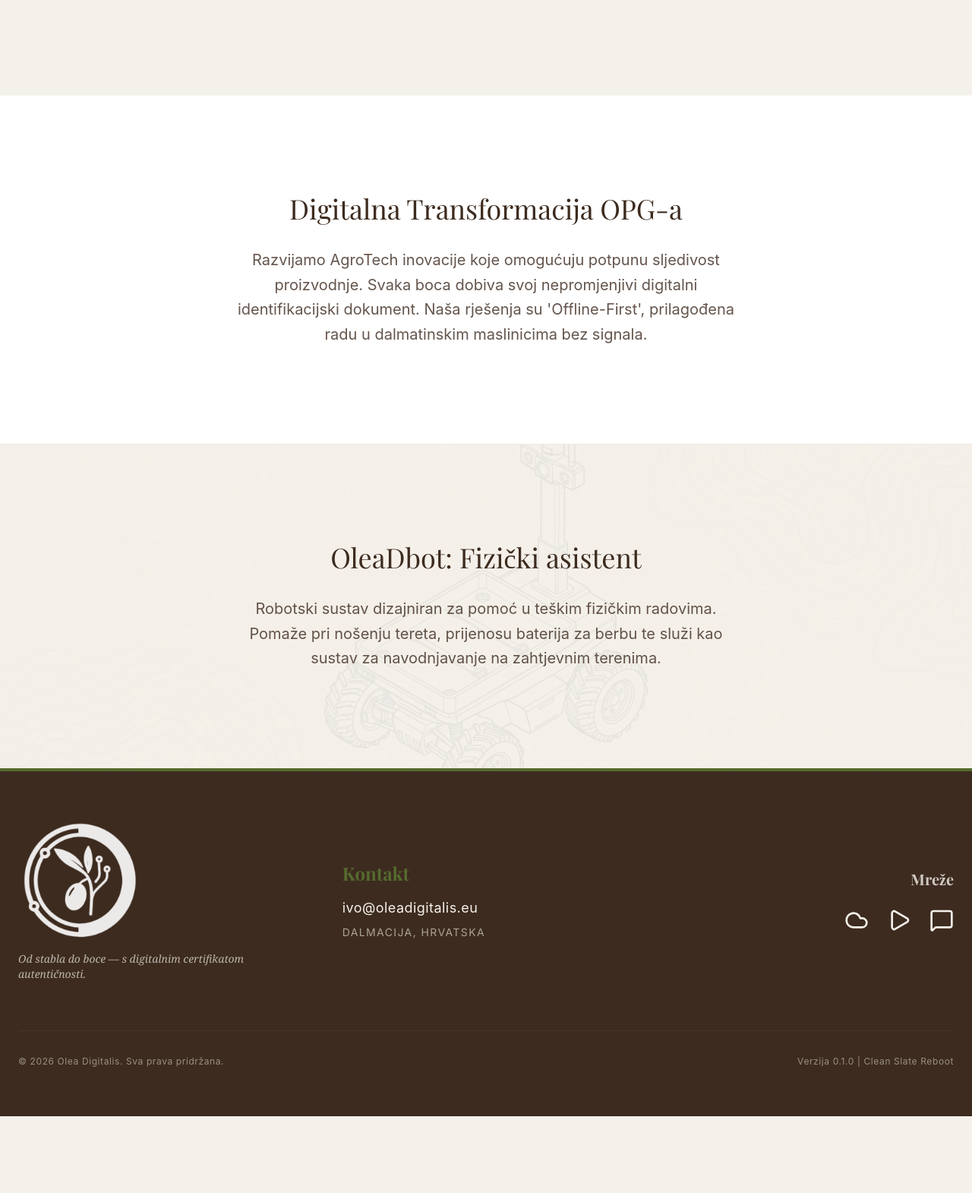
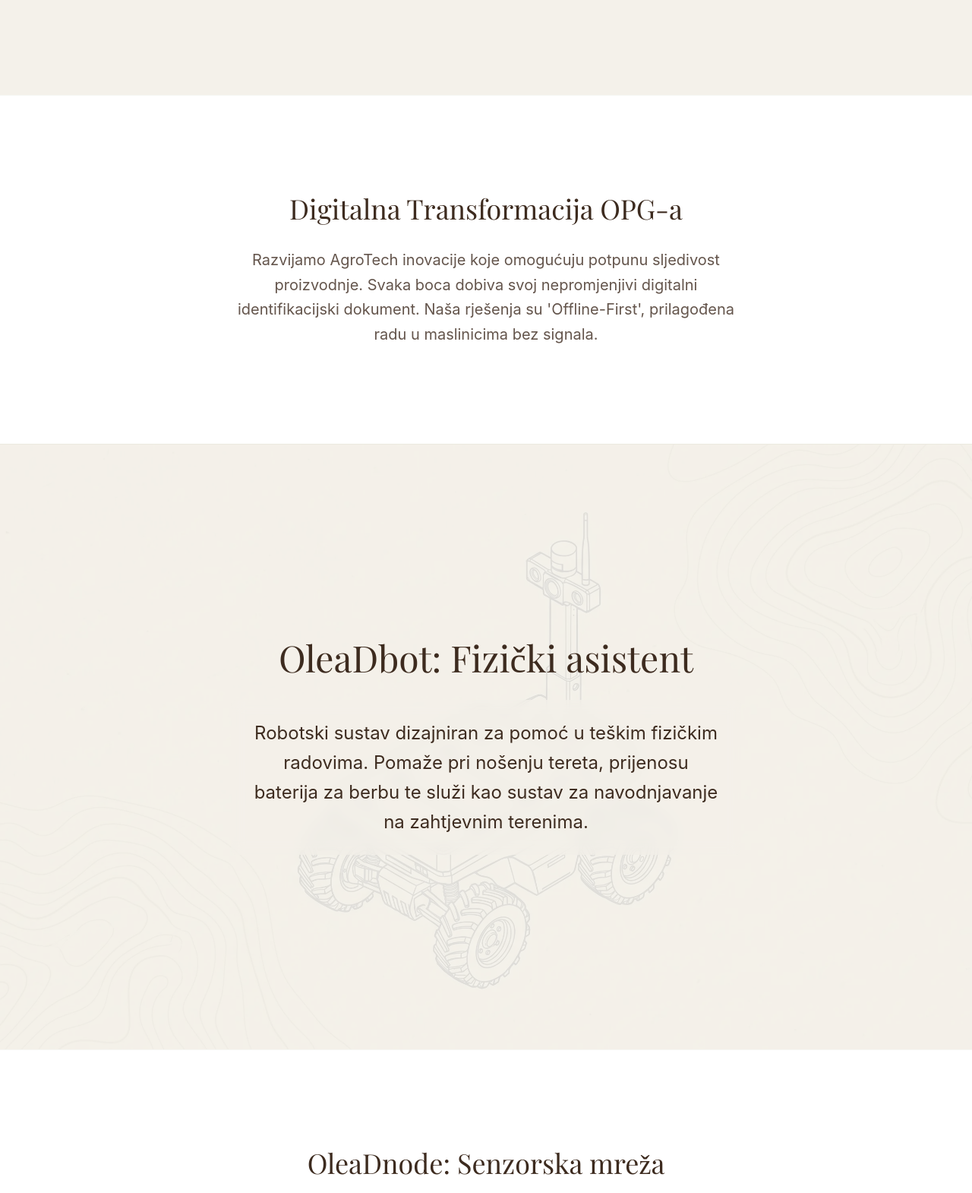
Before and after one commit to zerixmax/astroolead, an Astro site: page / in a window 1280 px wide. Shown: the part 1230-2800 px from the top of the page at 76% size. Before the commit the page ends 2699 px from the top, so only its background shows below. Built offline with nearby package versions, Linux system fonts and the light colour scheme; Astro itself is replaced by a stand-in of ours; a web font is replaced by a local one.

Commit message:
feat: add OleaDnode section and update location to Vela Luka

```diff
--- a/docs/dev-logs/2026-04-20-reboot.md
+++ b/docs/dev-logs/2026-04-20-reboot.md
@@ -23,7 +23,7 @@
 * **SEO & Content:** Hardkodirani tekst iz `index.astro` prebačen u centralizirani `content.json`.
 * **Terminologija:** Uklonjen termin "blockchain", uveden "digitalni identifikacijski dokument" radi prilagodbe ciljanom tržištu.
 * **SEO:** Ažuriran `Layout.astro` s meta tagovima (title, description, keywords).
-* **Assets:** Dodane finalne `.webp` slike i logotip u `src/assets/images/`. Test build prolazi bez grešaka.
+* **Assets:** Dodane finalne `.webp` slike, logotip i inženjerski nacrt `olead-bot-plan.webp` kao pozadina sekcije. Test build prolazi bez grešaka.
 
 ### 🚧 Poznati problemi (Bugs)
 * Nema. Finalni aseti su integrirani i build je verificiran.
--- a/src/components/Header.astro
+++ b/src/components/Header.astro
@@ -15,6 +15,7 @@ import logo from '../assets/images/oleadigitalis_logo264.png';
       <a href="/" class="hover:text-olea-olive transition-colors">Početna</a>
       <a href="#projekt" class="hover:text-olea-olive transition-colors">Projekt</a>
       <a href="#oleadbot" class="hover:text-olea-olive transition-colors">OleaDbot</a>
+      <a href="#oleadnode" class="hover:text-olea-olive transition-colors">OleaDnode</a>
       <a href="#kontakt" class="bg-olea-olive text-white px-6 py-2 rounded-full hover:bg-olea-earth transition-all shadow-md">
         Kontakt
       </a>
@@ -30,6 +31,7 @@ import logo from '../assets/images/oleadigitalis_logo264.png';
     <a href="/" class="mobile-link hover:text-olea-olive">Početna</a>
     <a href="#projekt" class="mobile-link hover:text-olea-olive">Projekt</a>
     <a href="#oleadbot" class="mobile-link hover:text-olea-olive">OleaDbot</a>
+    <a href="#oleadnode" class="mobile-link hover:text-olea-olive">OleaDnode</a>
     <a href="#kontakt" class="mobile-link text-olea-olive font-bold">Kontakt</a>
   </div>
 </header>
--- a/src/data/content.json
+++ b/src/data/content.json
@@ -2,7 +2,7 @@
   "seo": {
     "title": "Olea Digitalis | Digitalna trasabilnost maslinovog ulja",
     "description": "Platforma za digitalnu trasabilnost premium maslinovog ulja. Svaka boca dobiva svoj digitalni identifikacijski dokument i certifikat autentičnosti.",
-    "keywords": "maslinovo ulje, digitalna trasabilnost, digitalni identifikacijski dokument, OPG Dalmacija, AgroTech, certifikat autentičnosti"
+    "keywords": "maslinovo ulje, digitalna trasabilnost, digitalni identifikacijski dokument, OPG Dalmacija, Vela Luka, Korčula, AgroTech, OleaDnode"
   },
   "hero": {
     "title": "Platforma za digitalnu trasabilnost maslinovog ulja.",
@@ -11,16 +11,20 @@
   "sections": {
     "projekt": {
       "title": "Digitalna Transformacija OPG-a",
-      "description": "Razvijamo AgroTech inovacije koje omogućuju potpunu sljedivost proizvodnje. Svaka boca dobiva svoj nepromjenjivi digitalni identifikacijski dokument. Naša rješenja su 'Offline-First', prilagođena radu u dalmatinskim maslinicima bez signala."
+      "description": "Razvijamo AgroTech inovacije koje omogućuju potpunu sljedivost proizvodnje. Svaka boca dobiva svoj nepromjenjivi digitalni identifikacijski dokument. Naša rješenja su 'Offline-First', prilagođena radu u maslinicima bez signala."
     },
     "oleadbot": {
       "title": "OleaDbot: Fizički asistent",
       "description": "Robotski sustav dizajniran za pomoć u teškim fizičkim radovima. Pomaže pri nošenju tereta, prijenosu baterija za berbu te služi kao sustav za navodnjavanje na zahtjevnim terenima."
+    },
+    "oleadnode": {
+      "title": "OleaDnode: Senzorska mreža",
+      "description": "Statične senzorske stanice za precizno praćenje mikroklimatskih uvjeta u realnom vremenu. Kontinuirano očitavaju temperaturu i vlagu zraka te vlažnost tla, pružajući ključne podatke za optimizaciju uzgoja i navodnjavanja."
     }
   },
   "footer": {
     "email": "ivo@oleadigitalis.eu",
-    "location": "Dalmacija, Hrvatska",
+    "location": "Vela Luka, Korčula, Hrvatska",
     "social": {
       "bluesky": "https://bsky.app/profile/oleadigitalis.bsky.social",
       "youtube": "https://www.youtube.com/@OleaDigitalis",
--- a/src/pages/index.astro
+++ b/src/pages/index.astro
@@ -6,7 +6,6 @@ import Slideshow from '../components/Slideshow.astro';
 import Footer from '../components/Footer.astro';
 import content from '../data/content.json';
 
-// Uvoz pozadine za OleaDbot sekciju
 import botBg from '../assets/images/olead-bot-plan.webp';
 ---
 
@@ -46,15 +45,24 @@ import botBg from '../assets/images/olead-bot-plan.webp';
       </div>
     </section>
 
-    <section id="oleadbot" class="relative py-32 px-6 bg-olea-sand border-t border-olea-olive/5 overflow-hidden">
-      <div class="absolute inset-0 z-0 opacity-10 pointer-events-none">
+    <section id="oleadbot" class="relative py-64 px-6 bg-olea-sand border-t border-olea-olive/5 overflow-hidden min-h-[70vh] flex items-center">
+      <div class="absolute inset-0 z-0 opacity-15 pointer-events-none">
         <Image src={botBg} alt="" class="w-full h-full object-cover" />
       </div>
 
       <div class="relative z-10 max-w-4xl mx-auto text-center">
-        <h2 class="text-4xl font-serif text-olea-earth mb-8">{content.sections.oleadbot.title}</h2>
+        <h2 class="text-4xl md:text-5xl font-serif text-olea-earth mb-8">{content.sections.oleadbot.title}</h2>
+        <p class="text-xl md:text-2xl text-olea-earth leading-relaxed max-w-2xl mx-auto font-sans bg-olea-sand/60 backdrop-blur-sm p-6 rounded-lg">
+          {content.sections.oleadbot.description}
+        </p>
+      </div>
+    </section>
+
+    <section id="oleadnode" class="py-32 px-6 bg-white border-t border-olea-olive/5">
+      <div class="max-w-4xl mx-auto text-center">
+        <h2 class="text-4xl font-serif text-olea-earth mb-8">{content.sections.oleadnode.title}</h2>
         <p class="text-xl text-olea-earth/80 leading-relaxed max-w-2xl mx-auto font-sans">
-          {content.sections.oleadbot.description}
+          {content.sections.oleadnode.description}
         </p>
       </div>
     </section>
```
Also changed, not shown: src/assets/images/olead-otok-mapa.webp (added).
